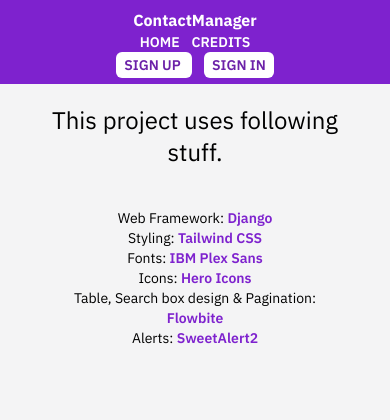
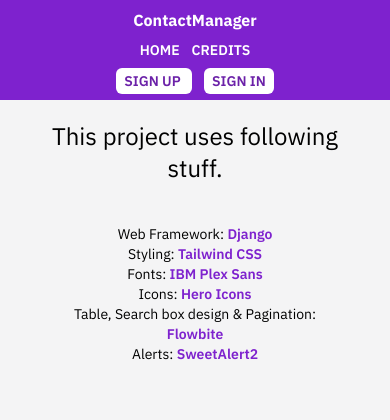
Before and after one commit to ahmadgirach/dj-contact-manager, a Django app: page /credits/ in a window 390 px wide. Shown: the top 420 px of the page. Run offline with Django 4.2, Linux system fonts and the light colour scheme; some libraries are stand-ins or nearby versions.

Commit message:
[IMP] misc improvements

```diff
--- a/templates/navbar.html
+++ b/templates/navbar.html
@@ -1,5 +1,5 @@
 <header class="bg-purple-700 text-white w-full p-2">
-    <nav class="flex flex-col md:flex-row justify-between items-center px-10">
+    <nav class="flex flex-col md:flex-row justify-between items-center gap-2 px-10">
         <a href="{% url 'home' %}" class="font-bold">ContactManager</a>
         <ul class="flex justify-center items-center gap-3 uppercase text-sm font-semibold">
             <li><a href="{% url 'home' %}">Home</a></li>
@@ -8,11 +8,11 @@
         <div class="md:py-2 space-x-3">
             {% if not user.is_authenticated %}
             <a href="{% url 'signup' %}"
-                class="pointer px-2 py-1 md:px-3 md:py-2 bg-white text-purple-800 hover:bg-purple-800 hover:text-white transition font-semibold rounded-md uppercase text-sm">
+                class="px-2 py-1 md:px-3 md:py-2 bg-white text-purple-800 hover:bg-purple-800 hover:text-white transition font-semibold rounded-md uppercase text-sm">
                 Sign Up
             </a>
             <a href="{% url 'signin' %}"
-                class="pointer px-2 py-1 md:px-3 md:py-2 bg-white text-purple-800 hover:bg-purple-800 hover:text-white transition font-semibold rounded-md uppercase text-sm">
+                class="px-2 py-1 md:px-3 md:py-2 bg-white text-purple-800 hover:bg-purple-800 hover:text-white transition font-semibold rounded-md uppercase text-sm">
                 Sign In
             </a>
             {% else %}
```
